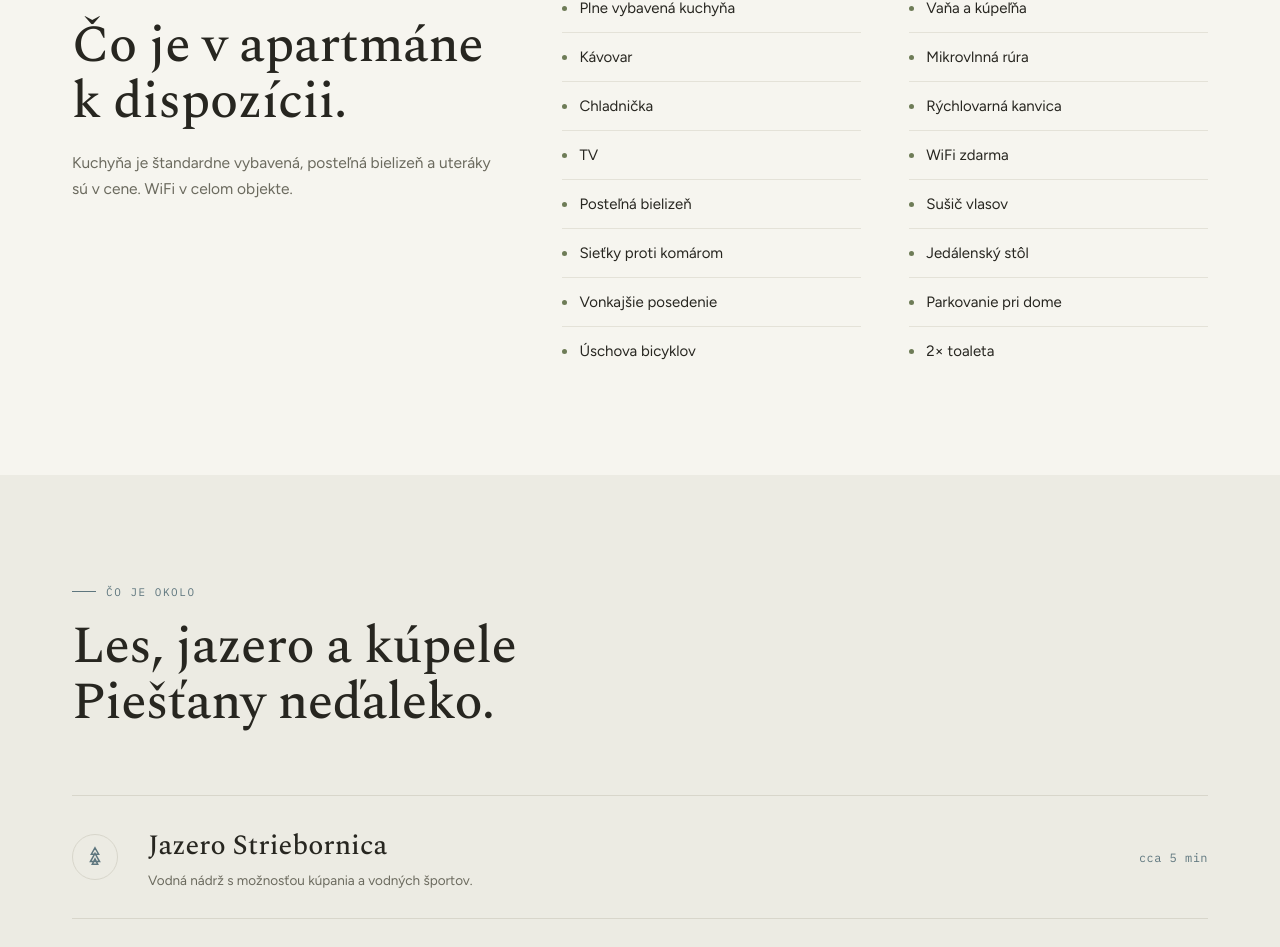
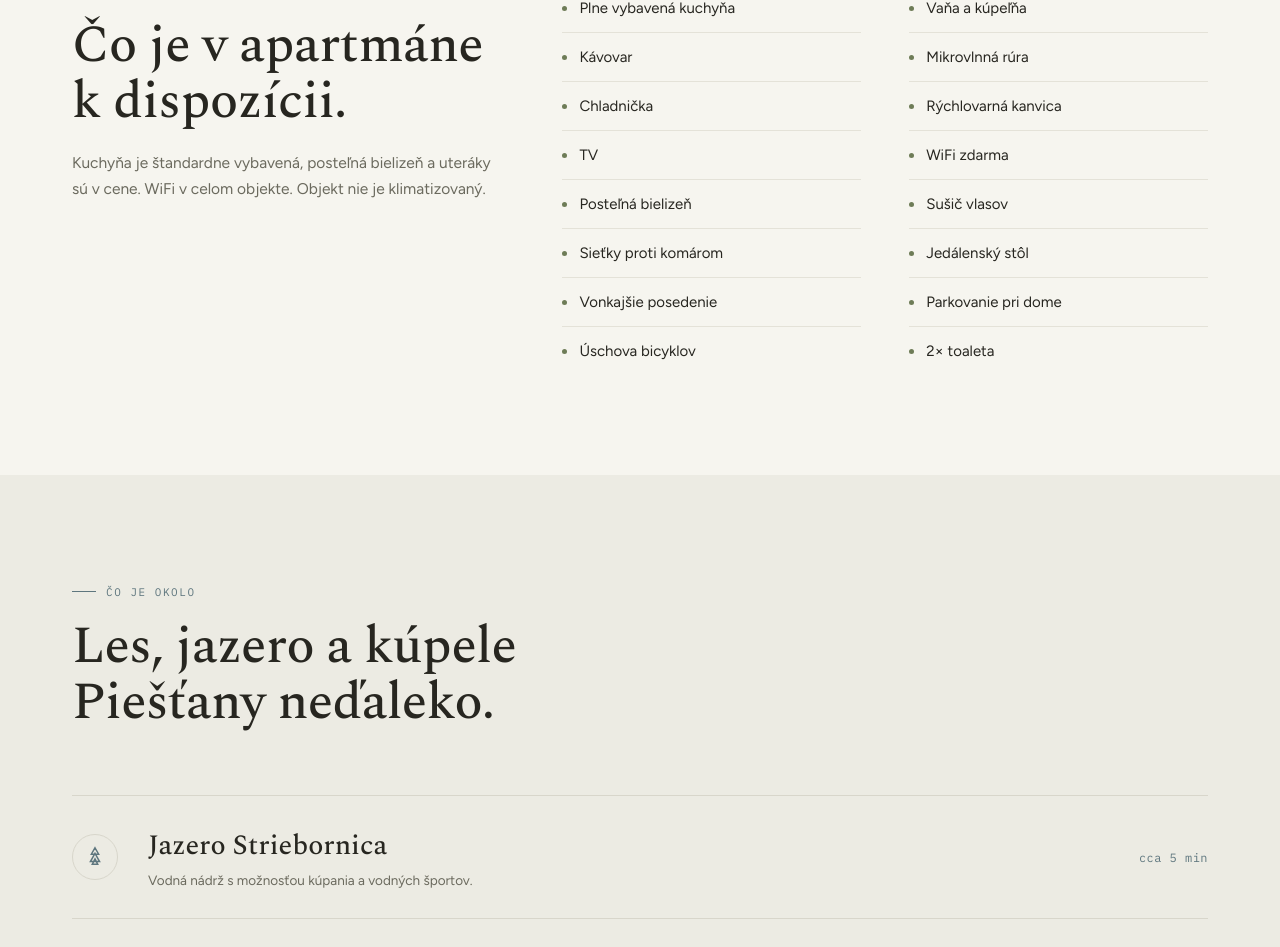
Before and after one commit to Petheck/apartman-pavla, a website: page index.html in a window 1280 px wide. Shown: the part 3264-4211 px from the top of the page. Drawn offline with nearby package versions, Linux system fonts and the light colour scheme.

Commit message:
Update index.html

```diff
--- a/index.html
+++ b/index.html
@@ -314,7 +314,7 @@
     <div>
       <div class="eyebrow">Vybavenie</div>
       <h2>Čo je v apartmáne k dispozícii.</h2>
-      <p style="font-size:15.5px; color:var(--soft); line-height:1.7; margin-top:20px;">Kuchyňa je štandardne vybavená, posteľná bielizeň a uteráky sú v cene. WiFi v celom objekte.</p>
+      <p style="font-size:15.5px; color:var(--soft); line-height:1.7; margin-top:20px;">Kuchyňa je štandardne vybavená, posteľná bielizeň a uteráky sú v cene. WiFi v celom objekte. Objekt nie je klimatizovaný.</p>
     </div>
     <div class="amen-list">
       <div class="amen-item"><span class="dot"></span> Plne vybavená kuchyňa</div>
```
